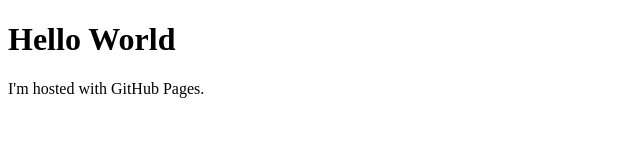
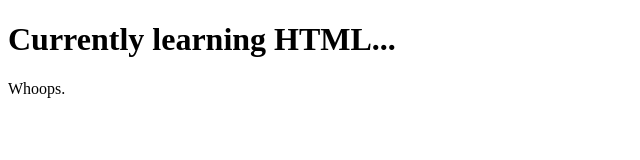
Before and after one commit to ocarinaofdread/ocarinaofdread.github.io, a plain HTML site: page index.html in a window 1280 px wide. Shown: the whole page, without its empty margins (0-640 px from the left). Drawn offline with Linux system fonts and the light colour scheme.

Commit message:
Update index.html

```diff
--- a/index.html
+++ b/index.html
@@ -1,7 +1,11 @@
 <!DOCTYPE html>
 <html>
+<head>
+  <title>ocarinaofdread: The Website Deluxe</title>
+</head>
+
 <body>
-<h1>Hello World</h1>
-<p>I'm hosted with GitHub Pages.</p>
+<h1>Currently learning HTML...</h1>
+<p>Whoops.</p>
 </body>
 </html>
```
